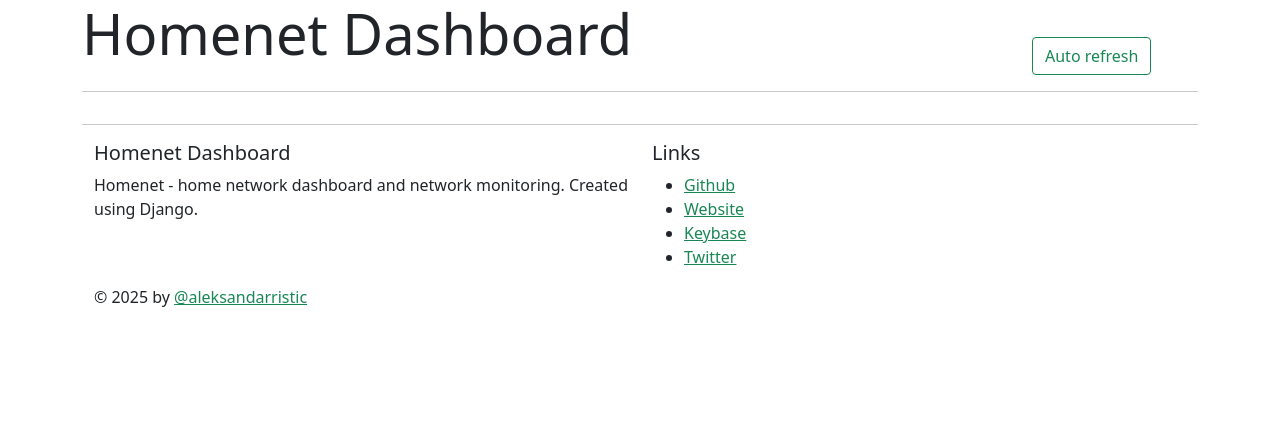
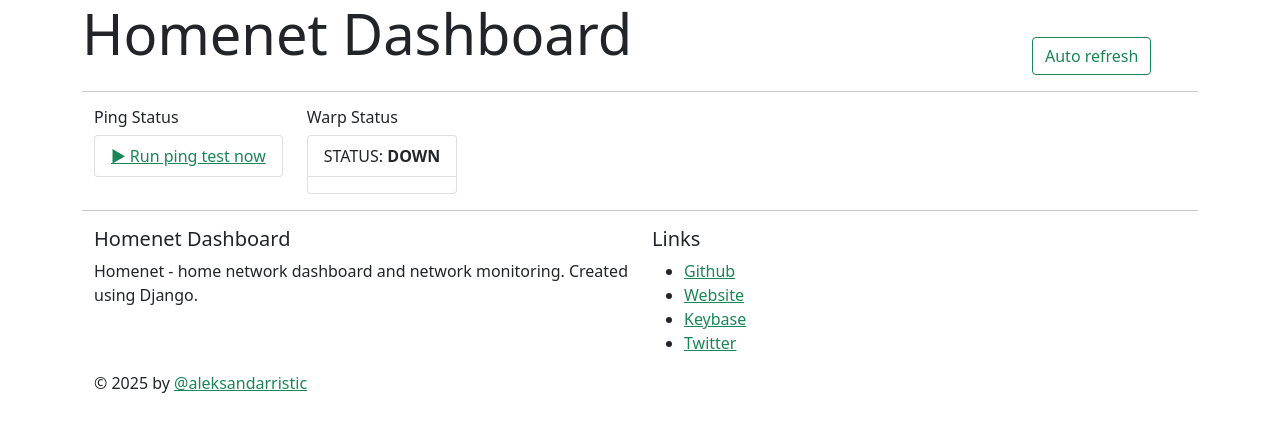
Before and after one commit to aleksandarristic/homenet, a Django app: page / in a window 1280 px wide. Shown: the top 432 px of the page. Run offline with Django 3.2, Linux system fonts and the light colour scheme; data that the repository does not hold is empty; some libraries are stand-ins or nearby versions.

Commit message:
Add warp status

```diff
--- a/common/utils.py
+++ b/common/utils.py
@@ -13,3 +13,26 @@ def get_command_output(command=None):
     process.wait()
     output, errors = process.communicate()
     return output.decode('utf-8'), errors.decode('utf-8')
+
+
+def transform_warp_output(output):
+    warp_data = {}
+    for line in output.split('\n'):
+        if not line:
+            continue
+        key, value = line.split('=')
+        warp_data[key] = value
+
+    warp_data['raw_warp_data'] = output
+    warp_data['up'] = warp_data.get('warp') == 'on'
+    return warp_data
+
+
+def get_warp_status():
+    wg_cmd = ['curl', '--interface', 'wg0', 'https://www.cloudflare.com/cdn-cgi/trace/']
+    output, errors = get_command_output(wg_cmd)
+    if errors:
+        log.error(f'Error running wg show: {errors}')
+        return None
+
+    return transform_warp_output(output)
--- a/dashboard/templates/dashboard/index.html
+++ b/dashboard/templates/dashboard/index.html
@@ -67,7 +67,6 @@
         </div>
         {% endif %}
 
-        {% if ping %}
         <div class="col">
             <h6 class="fs-6 text-capitalize card-title" data-bs-toggle="tooltip" title="Last ping test status for each server configured">Ping status</h6>
             <ul class="list-group">
@@ -83,10 +82,25 @@
                     </form>
                 </li>
             </ul>
+        </div>
 
+        <div class="col">
+            <h6 class="fs-6 text-capitalize card-title" data-bs-toggle="tooltip" title="Status of Cloudflare Warp connection">Warp status</h6>
+            <ul class="list-group">
+                <li class="list-group-item">
+                    STATUS: {% if warp.up %}<b class="success">UP</b>{% else %}<b>DOWN</b>{% endif %}
+                </li>
+                <li class="list-group-item">
+                    {{ warp.raw_warp_data|safe }}
+                </li>
+                {% comment %} <li class="list-group-item">
+                    <form action="{% url 'runner:run_warp' %}" method="post">
+                        {% csrf_token %}
+                        <a href="#" class="link-success menuItemBtn" data-msg="Are you sure you would like to get warp status now?">&#x25B6;&nbsp;Get warp status now</a>
+                    </form>
+                </li> {% endcomment %}
+            </ul>
         </div>
-        {% endif %}
-
 
         {% if menu_items %}
         <div class="col">
--- a/dashboard/views.py
+++ b/dashboard/views.py
@@ -4,6 +4,7 @@ from django.shortcuts import render
 
 from dashboard.models import MenuURL, UrlGroup
 from common.influxcli import cli
+from common.utils import get_warp_status
 
 
 def transform_ping(d):
@@ -24,7 +25,8 @@ def index(request):
         'url_groups': UrlGroup.objects.filter(active=True),
         'menu_items': MenuURL.objects.filter(active=True, url_group=None),
         'speedtest': speedtest,
-        'ping': list(map(transform_ping, ping)) if ping else None
+        'ping': list(map(transform_ping, ping)) if ping else None,
+        'warp': get_warp_status(),
     }
     template = 'dashboard/index.html'
     return render(request, template, context)
```
